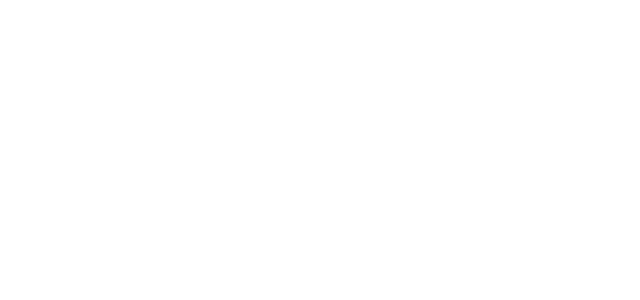
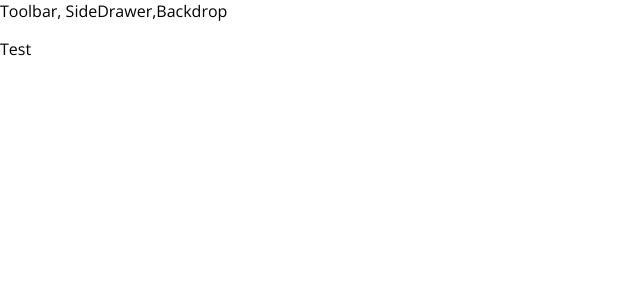
Before and after one commit to DustinX/react-test, a React app: page / in a window 1280 px wide. Shown: the top 300 px of the page, without its empty margins (0-640 px from the left). Built offline with nearby package versions, Linux system fonts and the light colour scheme.

Commit message:
added test text

```diff
--- a/src/App.js
+++ b/src/App.js
@@ -1,10 +1,14 @@
 import React, { Component } from 'react';
+
+import Layout from './components/Layout/Layout';
 
 class App extends Component {
   render() {
     return (
     	<div>
-
+			<Layout>
+				<p>Test</p>
+			</Layout>
     	</div>
     );
   }
--- a/src/components/Layout/Layout.js
+++ b/src/components/Layout/Layout.js
@@ -1,10 +1,12 @@
 import React from 'react';
 
 const layout = ( props ) => (
-	<>
+	<React.Fragment>
 		<div>Toolbar, SideDrawer,Backdrop</div>
 		<main>
 			{props.children}
 		</main>
-	</>
+	</React.Fragment>
 )
+
+export default layout;
```
